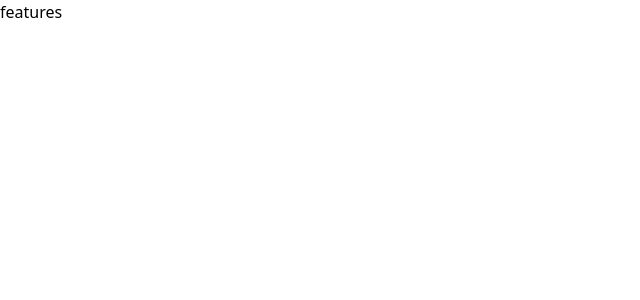
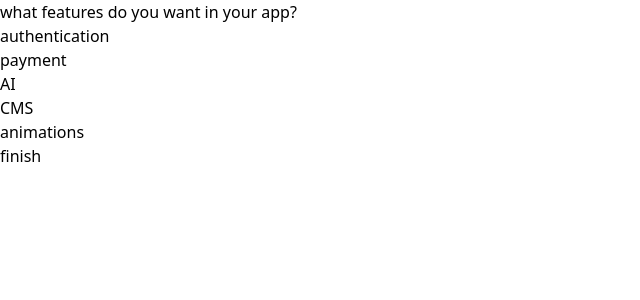
Before and after one commit to NwobiaDavid/BuildMyProject, a React (Vite) app: page /features in a window 1280 px wide. Shown: the top 300 px of the page, without its empty margins (0-640 px from the left). Built offline with nearby package versions, Linux system fonts and the light colour scheme.

Commit message:
done with all the functionalities

```diff
--- a/src/components/Features.jsx
+++ b/src/components/Features.jsx
@@ -1,8 +1,22 @@
+import { Link } from "react-router-dom";
 
-export default function Features() {
+export default function Features({addFeatures, Techstack}) {
+  const features = ['authentication', 'payment', 'AI', 'CMS', 'animations'];
   return (
     <div>
-      features
+      <h2>what features do you want in your app?</h2>
+      <ul>
+        {features.map(func=>{
+          let isActive = Techstack.features.includes(func) ? 'text-red-500' : '';
+          return(
+            <li key={func} className={isActive} onClick={()=> addFeatures(func)}>{func}</li>
+          )
+        })}
+      </ul>
+
+      <Link to="/score">
+        <button> finish </button>
+      </Link>
     </div>
   )
 }
--- a/src/components/One.jsx
+++ b/src/components/One.jsx
@@ -10,7 +10,7 @@ export default function One({Techstack, addMedium}) {
       <h2>what are you trying to build</h2>
       <ul>
         {types.map((item)=>(
-          <li key={item} onClick={()=> addMedium(item)} > {item} </li>
+          <li key={item} onClick={()=> addMedium(item)}> {item} </li>
         ))}
       </ul>
 
--- a/src/components/Score.jsx
+++ b/src/components/Score.jsx
@@ -1,9 +1,18 @@
 
 
-export default function Score() {
+export default function Score({Techstack}) {
   return (
     <div>
-      Score
+      <h2>summary</h2>
+      <p>app type: {Techstack.medium}</p>
+      <p>main language: {Techstack.language}</p>
+      <p>database used: {Techstack.database}</p>
+      <ul>
+      <h2>features in the app</h2>
+        {Techstack.features.map(item => (
+          <li key={item}>{item}</li>
+        ))}
+      </ul>
     </div>
   )
 }
--- a/src/components/Three.jsx
+++ b/src/components/Three.jsx
@@ -1,8 +1,23 @@
+import { Link } from "react-router-dom"
 
-export default function Three() {
+export default function Three({addDatabase, Techstack}) {
+  const database = ['mongodb', 'my sql', 'postgres', 'firebase', 'supabase']
   return (
     <div>
-      Three
+      <h2>what database do you what to use in your project?</h2>
+
+      <ul>
+        {database.map(item=>(
+          <li key={item} onClick={()=> addDatabase(item)} >{item}</li>
+        ))}
+      </ul>
+
+
+      {Techstack.database && (
+        <Link to='/features'>
+          <button>next</button>
+        </Link>
+      )}
     </div>
   )
 }
```
